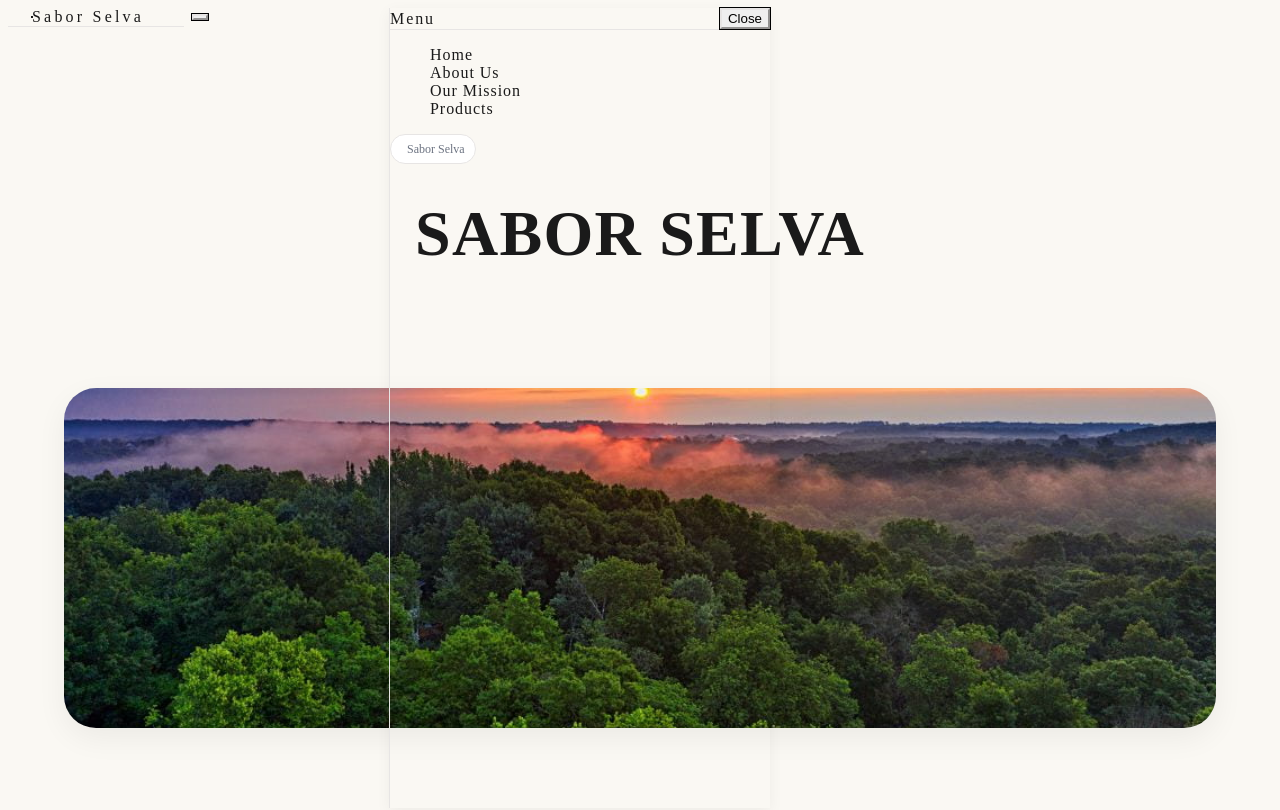
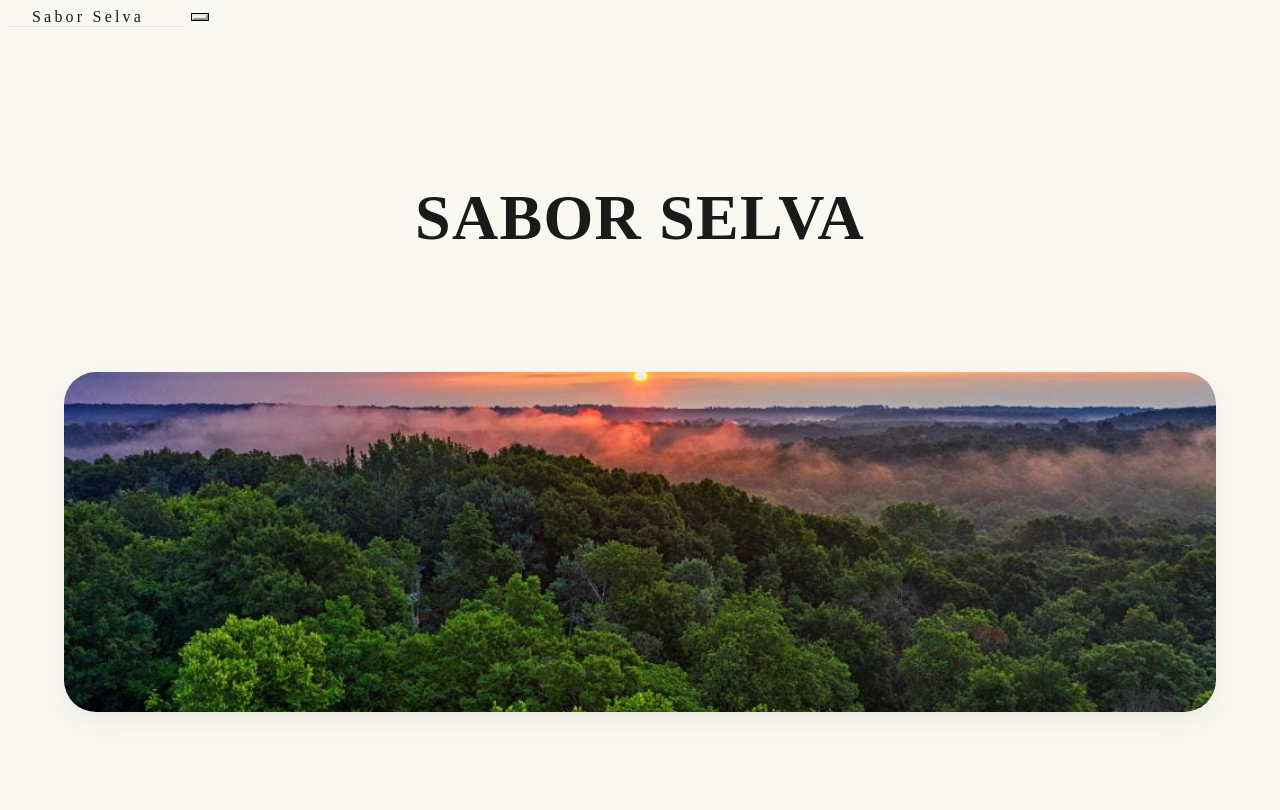
Before and after one commit to arvindasp/sabor-selva, a Next.js app: page / in a window 1280 px wide. Shown: the top 810 px of the page. Built offline with nearby package versions, Linux system fonts and the light colour scheme.

Commit message:
new header

```diff
--- a/src/app/layout.tsx
+++ b/src/app/layout.tsx
@@ -23,8 +23,8 @@ export default function RootLayout({ children }: { children: React.ReactNode })
 
         <Header />
 
-        {/* Spacer so content doesn't sit under the fixed header */}
-        <div aria-hidden className="h-[136px] sm:h-[176px]" />
+        {/* Spacer tuned to the bigger header height */}
+        <div aria-hidden className="h-[120px] sm:h-[148px]" />
 
         <main id="content">{children}</main>
 
--- a/src/components/Header.tsx
+++ b/src/components/Header.tsx
@@ -1,7 +1,6 @@
 "use client";
 
 import Link from "next/link";
-import Image from "next/image";
 import { useEffect, useState } from "react";
 import { usePathname } from "next/navigation";
 
@@ -9,10 +8,8 @@ export default function Header() {
   const [open, setOpen] = useState(false);
   const pathname = usePathname();
 
-  // Close menu on route change
-  useEffect(() => {
-    setOpen(false);
-  }, [pathname]);
+  // Close drawer on route change
+  useEffect(() => setOpen(false), [pathname]);
 
   // ESC to close
   useEffect(() => {
@@ -30,17 +27,10 @@ export default function Header() {
 
   return (
     <>
-      {/* Fixed, solid-white header */}
-      <header className="fixed top-0 left-0 right-0 z-[90] border-b bg-white">
-        <div className="container py-10 sm:py-14 flex items-center justify-between">
-          {/* Left: logo + brand */}
-          <div className="flex items-center gap-4">
-            {/* Logo placeholder — swap for your logo file when ready */}
-            <div
-              aria-hidden
-              className="w-10 h-10 sm:w-12 sm:h-12 rounded-full ring-1 ring-stone-200 bg-emerald-700/90"
-              title="Logo"
-            />
+      {/* FULL-BLEED, NON-TRANSPARENT HEADER */}
+      <header className="fixed inset-x-0 top-0 z-[90] bg-[var(--bg)] border-b">
+        <div className="container flex items-center justify-between py-8 sm:py-10">
+          {/* Left: Brand (bigger) */}
           <Link
             href="/"
             className="font-bold tracking-[0.20em] text-2xl sm:text-3xl"
@@ -48,51 +38,52 @@ export default function Header() {
           >
             Sabor Selva
           </Link>
-          </div>
 
-          {/* Right: hamburger (pinned fully right) */}
+          {/* Right: Hamburger (three real lines, larger, pinned far right) */}
           <button
             type="button"
             aria-label={open ? "Close menu" : "Open menu"}
             aria-expanded={open}
             aria-controls="main-menu"
             onClick={() => setOpen(v => !v)}
-            className="relative w-12 h-12 sm:w-14 sm:h-14 grid place-items-center rounded-xl ring-1 ring-stone-200 hover:ring-stone-300 transition ml-auto"
+            className="relative w-14 h-14 sm:w-16 sm:h-16 grid place-items-center rounded-xl ring-1 ring-stone-200 hover:ring-stone-300 transition"
           >
-            {/* 3 lines morph to X */}
+            {/* top bar */}
             <span
               aria-hidden
               className={[
-                "absolute block h-[2px] w-7 sm:w-8 bg-stone-900 transition-transform duration-300",
-                open ? "rotate-45 translate-y-0" : "-translate-y-2.5",
+                "absolute block h-[2px] w-8 sm:w-9 bg-stone-900 transition-transform duration-300",
+                open ? "rotate-45 translate-y-0" : "-translate-y-3",
               ].join(" ")}
             />
+            {/* middle bar */}
             <span
               aria-hidden
               className={[
-                "absolute block h-[2px] w-7 sm:w-8 bg-stone-900 transition-opacity duration-200",
+                "absolute block h-[2px] w-8 sm:w-9 bg-stone-900 transition-opacity duration-200",
                 open ? "opacity-0" : "opacity-100",
               ].join(" ")}
             />
+            {/* bottom bar */}
             <span
               aria-hidden
               className={[
-                "absolute block h-[2px] w-7 sm:w-8 bg-stone-900 transition-transform duration-300",
-                open ? "-rotate-45 translate-y-0" : "translate-y-2.5",
+                "absolute block h-[2px] w-8 sm:w-9 bg-stone-900 transition-transform duration-300",
+                open ? "-rotate-45 translate-y-0" : "translate-y-3",
               ].join(" ")}
             />
           </button>
         </div>
       </header>
 
-      {/* Right drawer (no full-screen backdrop) */}
+      {/* RIGHT DRAWER — hidden by default, slides in from the right when open */}
       <aside
         id="main-menu"
         className={[
-          "fixed right-0 top-0 h-full z-[85] bg-white border-l shadow-subtle transition-transform duration-300",
-          // Responsive width: ~1/5 of page on desktop, sensible on mobile
-          "w-[72vw] sm:w-[34vw] md:w-[26vw] lg:w-[22vw] xl:w-[20vw] min-w-[260px] max-w-[380px]",
-          open ? "translate-x-0" : "translate-x-full",
+          "fixed top-0 right-0 h-full z-[100] bg-[var(--surface)] border-l shadow-subtle",
+          "w-[80vw] sm:w-[360px] max-w-[420px]", // narrow panel (not full page)
+          "transition-transform duration-300 ease-out",
+          open ? "translate-x-0 visible pointer-events-auto" : "translate-x-full invisible pointer-events-none",
         ].join(" ")}
       >
         <div className="flex items-center justify-between px-6 py-6 border-b">
@@ -107,13 +98,13 @@ export default function Header() {
           </button>
         </div>
 
-        <nav className="px-6 py-5">
-          <ul className="list-none space-y-3 sm:space-y-4">
+        <nav className="px-6 py-6">
+          <ul className="list-none space-y-4">
             {nav.map((item) => (
               <li key={item.href}>
                 <Link
                   href={item.href}
-                  className="block px-3 py-4 sm:py-5 rounded-lg hover:bg-stone-100 text-xl sm:text-2xl tracking-[0.06em]"
+                  className="block px-3 py-4 rounded-lg hover:bg-stone-100 text-xl sm:text-2xl tracking-[0.06em]"
                   onClick={() => setOpen(false)}
                 >
                   {item.label}
@@ -121,14 +112,6 @@ export default function Header() {
               </li>
             ))}
           </ul>
-
-          {/* Luxe detail */}
-          <div className="px-3 mt-8">
-            <div className="chip">
-              <span className="w-2 h-2 rounded-full bg-amber-500/90" />
-              Sabor Selva
-            </div>
-          </div>
         </nav>
       </aside>
     </>
```
Lines whose indentation alone changed are shown as unchanged.
